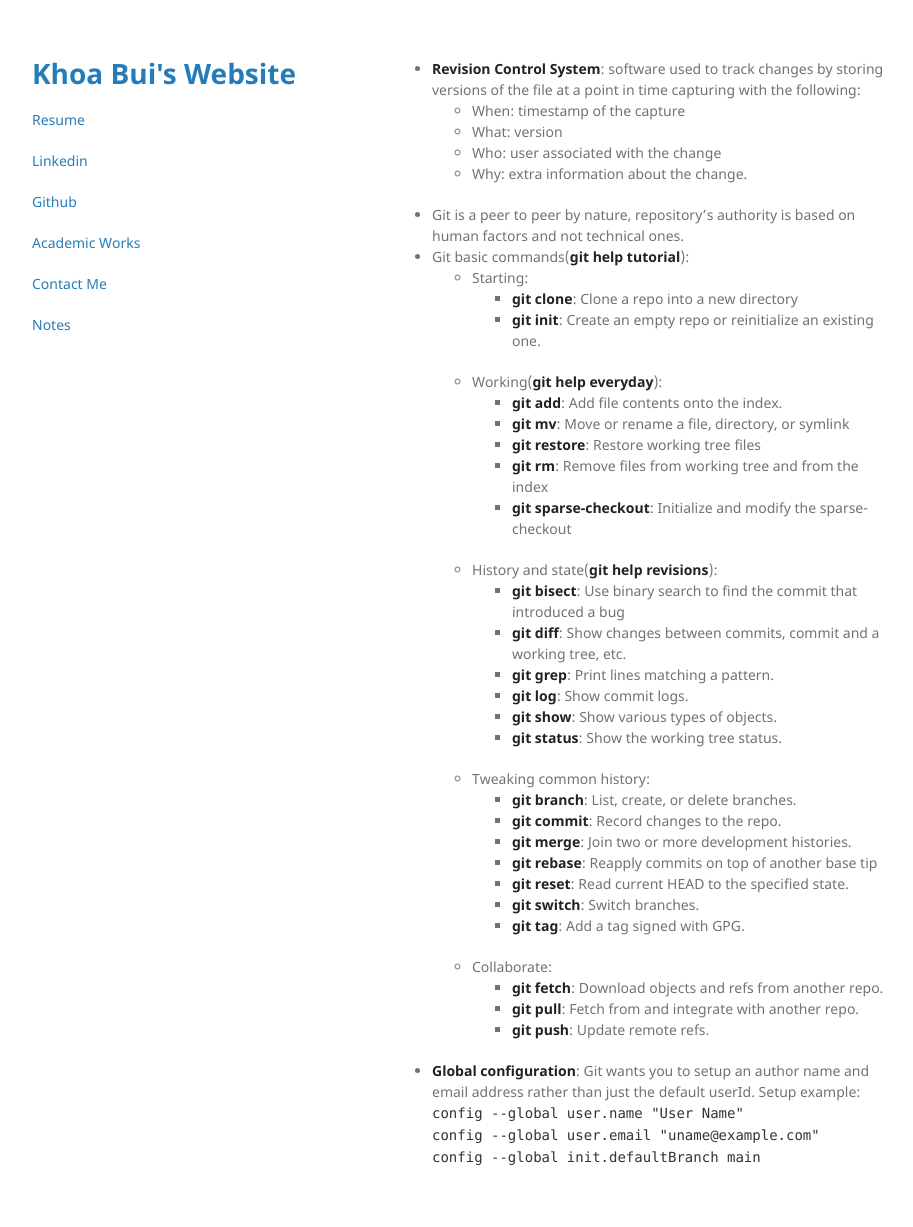
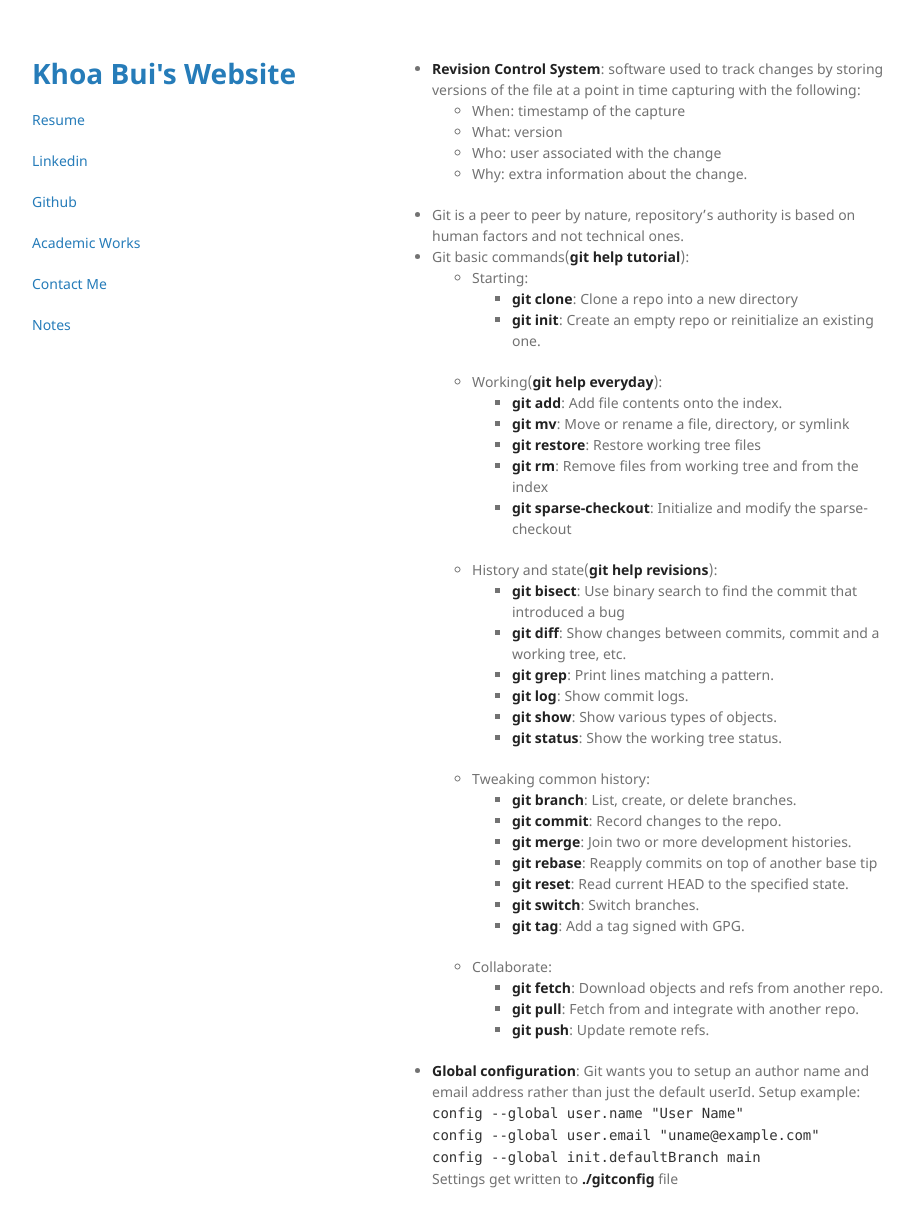
Before and after one commit to khoabuiv/khoabuiv.github.io, a Jekyll site: the page built from linux/git.md, in a window 1280 px wide and 1259 px high. Shown: the top 1227 px of the window, without its empty margins (178-1091 px from the left). Built offline with Jekyll 4.4.1, drawn with Linux system fonts in a browser that asks for light colours.

Commit message:
Update git.md

```diff
--- a/linux/git.md
+++ b/linux/git.md
@@ -44,3 +44,4 @@ layout: post
     config --global user.email "uname@example.com" <br>
     config --global init.defaultBranch main <br>
 </code>
+Settings get written to **./gitconfig** file
```
